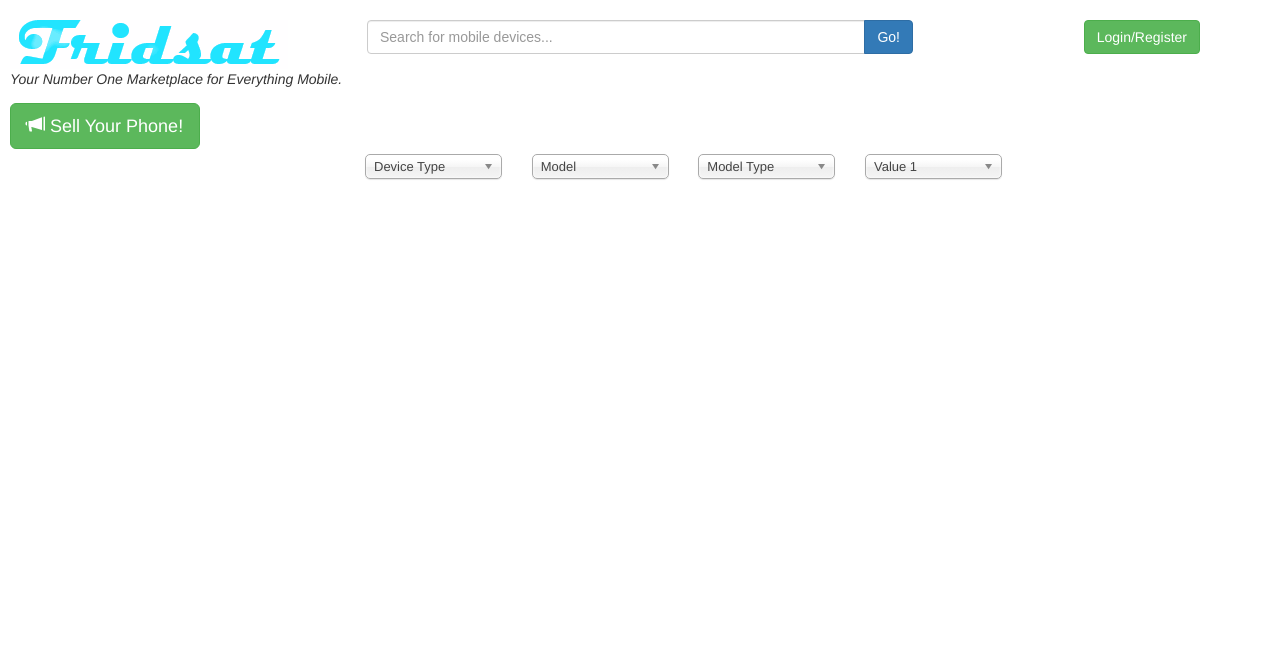
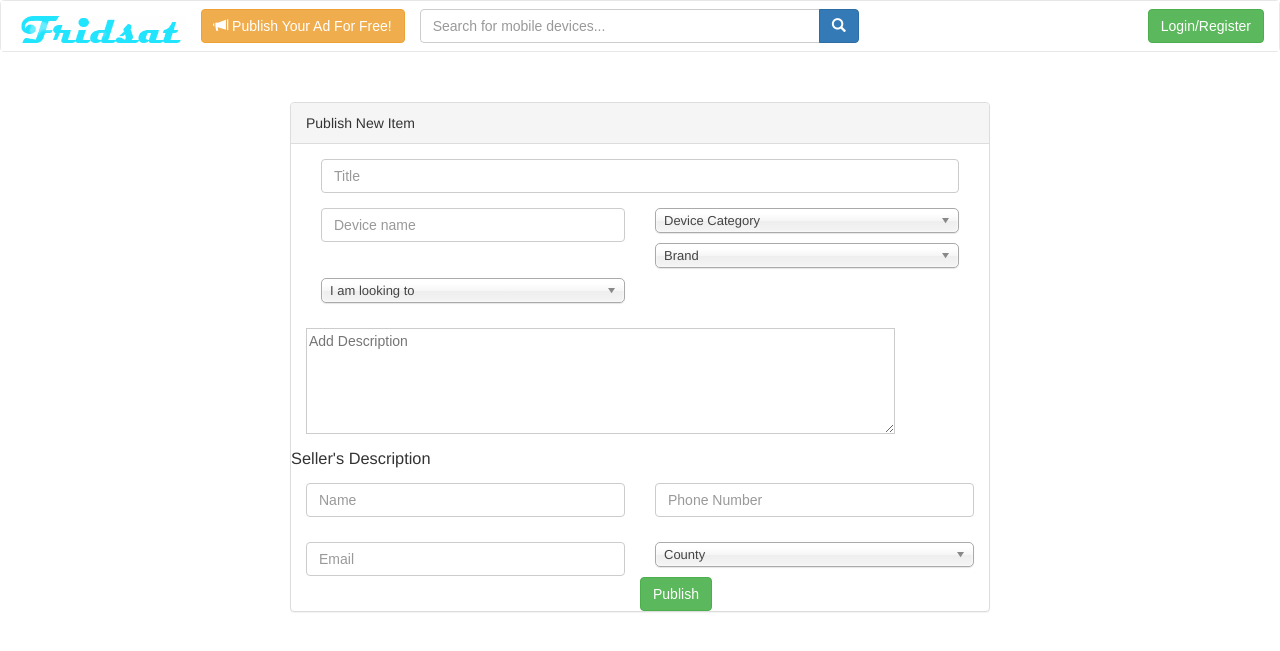
Before and after one commit to KenMwanza/fridsat, a Django app: template front/templates/front/post.html in a window 1280 px wide. Shown: the top 651 px of the page. Run offline with Django 3.2, Linux system fonts and the light colour scheme; the template is opened without the code that fills it, so the values that code supplies are empty; some libraries are stand-ins or nearby versions.

Commit message:
Add bootstrap navbar

```diff
--- a/front/static/front/css/main.css
+++ b/front/static/front/css/main.css
@@ -6,6 +6,19 @@ input,
 select,
 textarea {
     color: #222;
+}
+
+input:not([type="checkbox"]) {
+  outline: none;
+  box-shadow:none !important;
+  border:1px solid #ccc !important;
+}
+
+textarea {
+  outline: none;
+  box-shadow:none !important;
+  border:1px solid #ccc !important;
+  resize: vertical;
 }
 
 html {
@@ -61,6 +74,10 @@ textarea {
    Author's custom styles
    ========================================================================== */
 
+.container-fluid {
+    background-color: #ffffff;
+}
+
 #front-panel {
     width: 550px;
     height: 300px;
@@ -73,8 +90,7 @@ textarea {
 }
 
 #search-box {
-    margin: 20px auto;
-    width: 546px;
+    width: 400px;
 }
 
 #mobile-list {
@@ -83,20 +99,13 @@ textarea {
     padding-left: 50px;
 }
 
-#login-button {
-    float: right;
-    margin-right: 80px;
+#publish {
+    margin: 50px auto;
+    width: 700px;
 }
 
-#left-bar{
-    float: left;
-    padding-left: 10px;
-    width: 350px;
-}
-
-#choose-device {
-    margin: 100px auto;
-    width: 1000px;
+.col-md-6 {
+    margin-bottom: 10px;
 }
 
 /* ==========================================================================
--- a/front/templates/base.html
+++ b/front/templates/base.html
@@ -21,20 +21,47 @@
         <!--[if lt IE 7]>
             <p class="browsehappy">You are using an <strong>outdated</strong> browser. Please <a href="http://browsehappy.com/">upgrade your browser</a> to improve your experience.</p>
         <![endif]-->
-    <div id="left-bar">
-      <a href="{% url 'front:index' %}" id="fridsat-logo"><img src="{% static 'front/img/test/fridsat.png' %}"/></a><br>
-      <em>Your Number One Marketplace for Everything Mobile.</em>
-      <p><a href="{% url 'front:post' %}" class="btn btn-success btn-lg"><i class="glyphicon glyphicon-bullhorn"></i> Sell Your Phone!</a></p>
-    </div>
-    <a href="/login" id="login-button" class="btn btn-success">Login/Register</a>
-    <form id="search-box" role="search">
+      <nav class="navbar navbar-default" role="navigation">
+        <div class="container-fluid">
+        <!-- Brand and toggle get grouped for better mobile display -->
+          <div class="navbar-header">
+            <button type="button" class="navbar-toggle collapsed" data-toggle="collapse" data-target="#bs-example-navbar-collapse-1">
+              <span class="sr-only">Toggle navigation</span>
+              <span class="icon-bar"></span>
+              <span class="icon-bar"></span>
+              <span class="icon-bar"></span>
+            </button>
+            <a class="navbar-brand" href="{% url 'front:index' %}"><img src="{% static 'front/img/test/fridsat.png' %}" height="30"/></a>
+          </div>
+          <!-- Collect the nav links, forms, and other content for toggling -->
+          <div class="collapse navbar-collapse" id="bs-example-navbar-collapse-1">
+            <ul class="nav navbar-nav">
+              <a href="{% url 'front:publish' %}">
+              <li>
+                <button class="btn btn-warning navbar-btn btn-md">
+                  <i class="glyphicon glyphicon-bullhorn"></i> Publish Your Ad For Free!
+                </button>
+                </li>
+              </a>
+            </ul>
+    <form class="navbar-form navbar-left" role="search">
       <div class="input-group">
-        <input type="text" class="form-control" placeholder="Search for mobile devices...">
+        <input type="text" id="search-box" class="form-control" placeholder="Search for mobile devices...">
         <span class="input-group-btn">
-          <button type="submit" class="btn btn-primary">Go!</button>
+          <button type="submit" class="btn btn-primary"><i class="glyphicon glyphicon-search"></i></button>
         </span>
       </div>
     </form>
+    <ul class="nav navbar-nav navbar-right">
+      <a href="/login">
+      <li>
+        <button class="btn btn-success navbar-btn">Login/Register</button>
+      </li>
+    </a>
+    </ul>
+    </div><!-- /.navbar-collapse -->
+  </div><!-- /.container-fluid -->
+  </nav>
 
         {% block content %}{% endblock %}
         <script src="//ajax.googleapis.com/ajax/libs/jquery/1.11.1/jquery.min.js"></script>
--- a/front/templates/front/index.html
+++ b/front/templates/front/index.html
@@ -1,6 +1,6 @@
 {% extends 'base.html' %}
 {% load staticfiles %}
-{% block title %}Tablets, Smartphones, Feature Phones and Accessories Classifieds in Kenya{% endblock %}
+{% block title %}Free Tablets, Smartphones, Feature Phones and Accessories Classifieds in Kenya{% endblock %}
 {% block content %}
     <div id="front-panel" class="panel panel-default">
       <div class="panel-body">
--- a/front/templates/front/post.html
+++ b/front/templates/front/post.html
@@ -1,36 +1,105 @@
 {% extends 'base.html' %}
-{% block title %}Post an ad for your mobile device absolutely free!{% endblock %}
+{% block title %}Publish an ad for your mobile device absolutely free!{% endblock %}
 {% block content %}
-        <div id="choose-device" class="row">
-          <div class="col-md-2">
+    <div id="publish" class="row panel panel-default">
+      <div class="panel-heading">Publish New Item</div>
+      <div class="panel-body">
+        <form>
+          <div class="col-md-12">
+            <div class="form-group">
+              <input type="text" class="form-control" placeholder="Title">
+            </div>
+          </div>
+          <div class="col-md-6">
+            <div class="form-group">
+              <input type="text" class="form-control" placeholder="Device name">
+            </div>
+          </div>
+        <div class="col-md-6">
           <select class="form-control" name="select">
-            <option value="value1" selected>Device Type</option>
+            <option value="value1" selected>Device Category</option>
             <option value="value2">Tablet</option>
             <option value="value3">Smartphone</option>
             <option value="value3">Feature Phone</option>
             <option value="value3">Accessory</option>
           </select>
+        </div>
+          <div class="col-md-6">
+            <select class="form-control" name="select">
+              <option selected>Brand</option>
+              <option value="Acer">Acer</option>
+              <option value="Apple">Apple</option>
+              <option value="Asus">Asus</option>
+              <option value="Alcatel">Alcatel</option>
+              <option value="BlackBerry">BlackBerry</option>
+              <option value="BLU">BLU</option>
+              <option value="Celkon">Celkon</option>
+              <option value="Gigabyte">Gigabyte</option>
+              <option value="Gionee">Gionee</option>
+              <option value="Huawei">Huawei</option>
+              <option value="Lenovo">Lenovo</option>
+              <option value="LG">LG</option>
+              <option value="Micromax">Micromax</option>
+              <option value="Maxwest">Maxwest</option>
+              <option value="Motorola">Motorola</option>
+              <option value="Nokia">Nokia</option>
+              <option value="NIU">NIU</option>
+              <option value="Lava">Lava</option>
+              <option value="Parla">Parla</option>
+              <option value="Plum">Plum</option>
+              <option value="Prestigio">Prestigio</option>
+              <option value="Pantech">Pantech</option>
+              <option value="Sony">Sony</option>
+              <option value="HTC">HTC</option>
+              <option value="Samsung">Samsung</option>
+              <option value="Spice">Spice</option>
+              <option value="Tecno">Tecno</option>
+              <option value="Toshiba">Toshiba</option>
+              <option value="T-Mobile">T-Mobile</option>
+              <option value="Xiaomi">Xiaomi</option>
+              <option value="XOLO">XOLO</option>
+              <option value="ZTE">ZTE</option>
+            </select>
           </div>
-          <div class="col-md-2">
+        <div class="col-md-6">
           <select class="form-control" name="select">
-            <option value="value1" selected>Model</option>
-            <option value="value2">Value 2</option>
-            <option value="value3">Value 3</option>
+            <option selected>I am looking to</option>
+            <option value="value2">Sell</option>
+            <option value="value3">Batter(Exchange with other device)</option>
+            <option value="value3">Make a Trade-in</option>
           </select>
-          </div>
-          <div class="col-md-2">
+        </div>
+      </div>
+      <div class="col-md-12">
+        <div class="form-group">
+          <textarea cols="70" rows="5" placeholder="Add Description"></textarea>
+        </div>
+      </div>
+      <h3>Seller's Description</h3>
+       <div class="col-md-6">
+         <div class="form-group">
+           <input type="text" class="form-control" placeholder="Name">
+         </div>
+       </div>
+       <div class="col-md-6">
+         <div class="form-group">
+           <input type="text" class="form-control" placeholder="Phone Number">
+         </div>
+       </div>
+       <div class="col-md-6">
+         <div class="form-group">
+           <input type="text" class="form-control" placeholder="Email">
+         </div>
+       </div>
+               <div class="col-md-6">
           <select class="form-control" name="select">
-            <option value="value1" selected>Model Type</option>
-            <option value="value2">Value 2</option>
-            <option value="value3">Value 3</option>
+            <option selected>County</option>
+            <option value="value2">Nairobi</option>
+            <option value="value3">Garissa</option>
+            <option value="value3">Mombasa</option>
           </select>
-          </div>
-          <div class="col-md-2">
-          <select class="form-control" name="select">
-            <option value="value1" selected>Value 1</option>
-            <option value="value2">Value 2</option>
-            <option value="value3">Value 3</option>
-          </select>
-          </div>
         </div>
+          <button type="submit" class="btn btn-success btn-md">Publish</button>
+          </form>
+    </div>
 {% endblock %}
--- a/front/urls.py
+++ b/front/urls.py
@@ -4,5 +4,5 @@ from front import views
 
 urlpatterns = patterns('',
     url(r'^$', views.index, name='index'),
-    url(r'^post/$', views.post, name='post'),
+    url(r'^publish/$', views.publish, name='publish'),
 )
```
Also changed, not shown: front/forms.py (added, +13 -0 lines), front/views.py (+14 -3 lines), db.sqlite3 (deleted).
